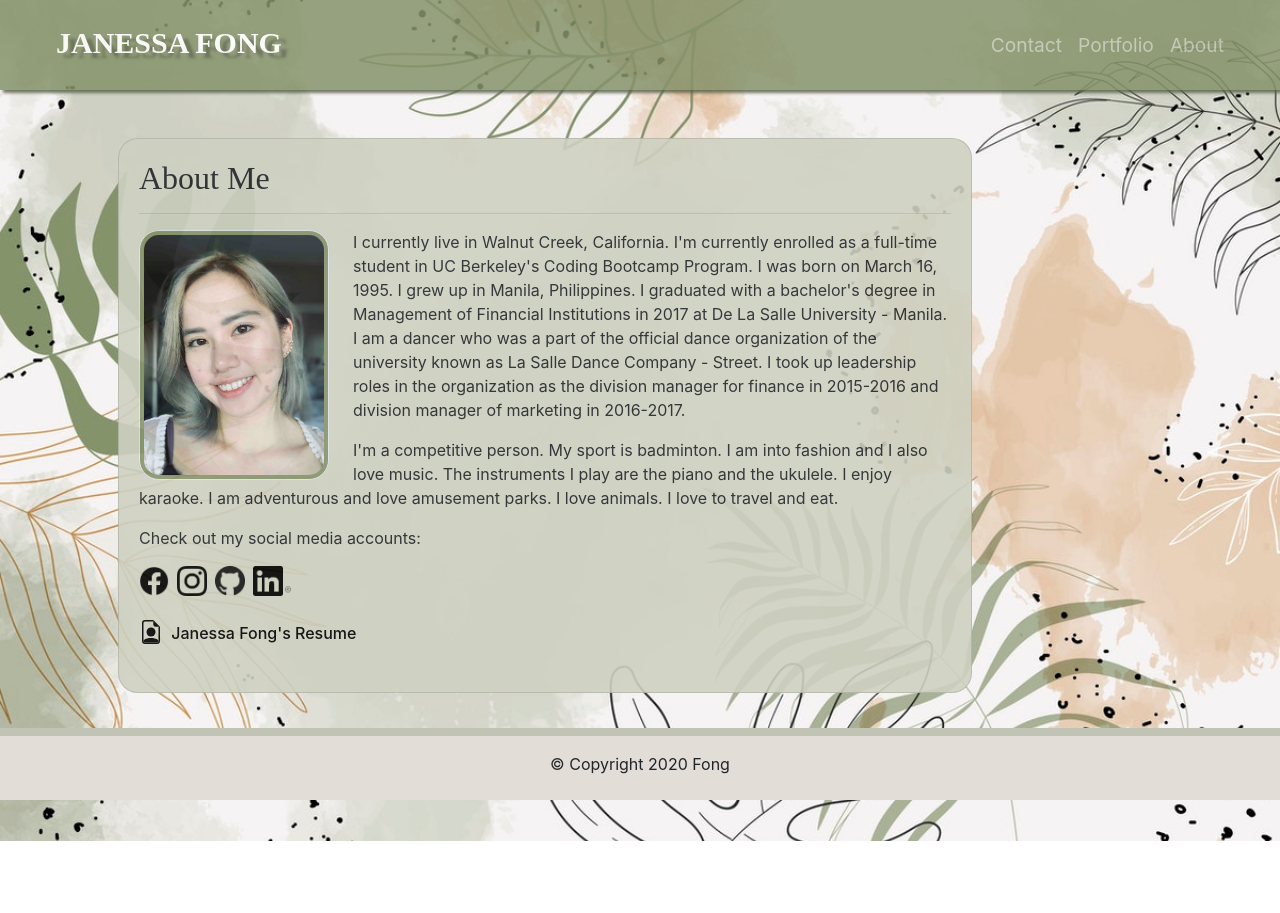
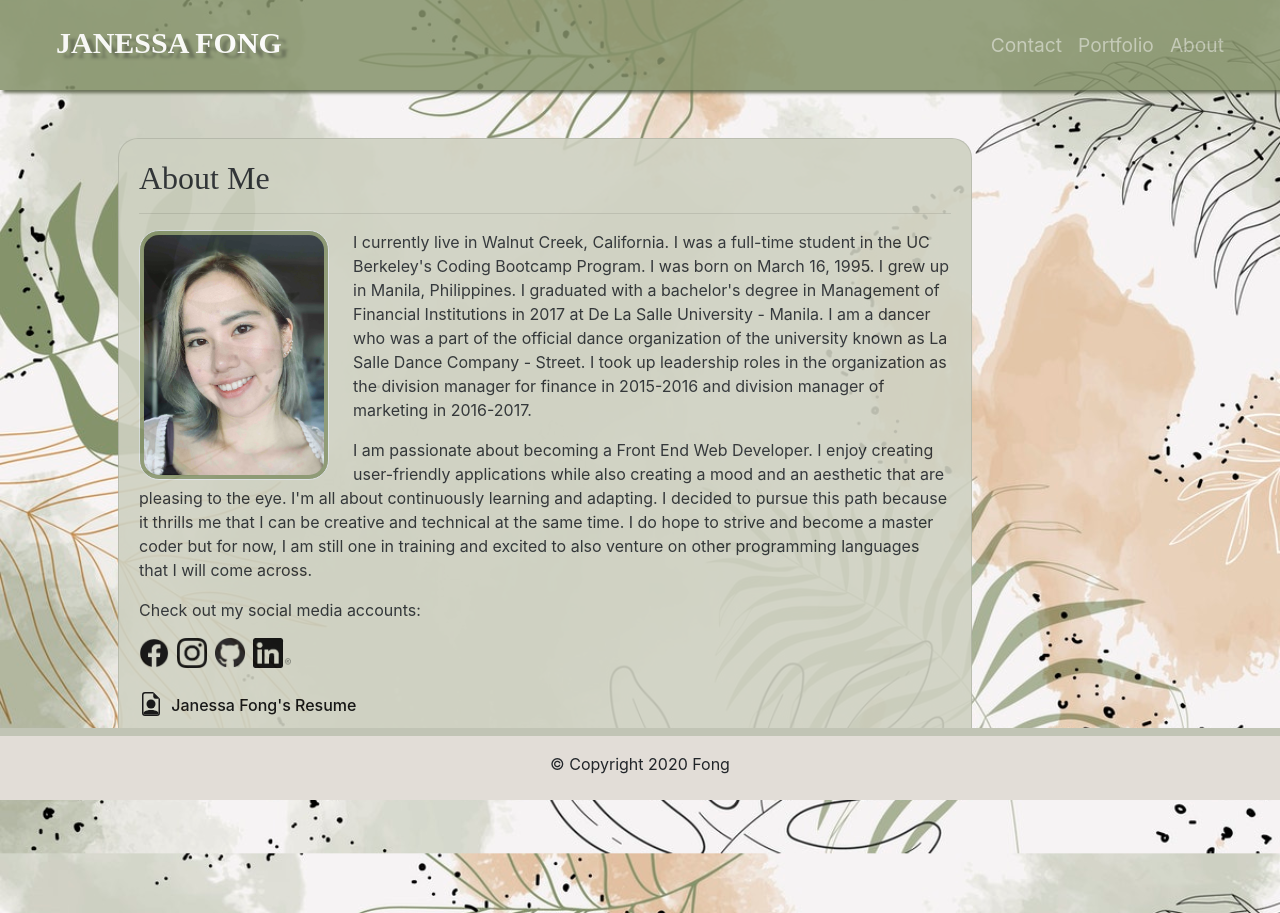
Before and after one commit to janessaref/react-to-my-portfolio, a React (Create React App) app: page / in a window 1280 px wide. Before the commit the page ends 841 px from the top, so only its background shows below. Built offline with nearby package versions, Linux system fonts and the light colour scheme; a web font is replaced by a local one.

Commit message:
edit email address in contact page and bio in about page

```diff
--- a/src/pages/About.js
+++ b/src/pages/About.js
@@ -23,14 +23,17 @@ function About() {
                                 <div className="row">
                                     <div class="col-sm-12 col-md-12 mb-4">
                                         <img src="../../assets/me.jpg" alt="Janessa Fong" className="img-thumbnail float-left mr-4" id="imgMe" />
-                                        <p className="card-text">I currently live in Walnut Creek, California. I'm currently enrolled as a full-time student in UC Berkeley's Coding Bootcamp Program. I was born on March 16, 1995. I grew up in Manila, Philippines. I graduated with a bachelor's
+                                        <p className="card-text">I currently live in Walnut Creek, California. I was a full-time student in the UC Berkeley's Coding Bootcamp Program. I was born on March 16, 1995. I grew up in Manila, Philippines. I graduated with a bachelor's
                                             degree in Management of Financial Institutions in 2017 at De La Salle University - Manila. I am a dancer who was a part of the official dance organization of the university known as La Salle Dance Company - Street.
                                             I took up leadership roles in the organization as the division manager for finance in 2015-2016 and division manager of marketing in 2016-2017.
                                         </p>
 
-                                        <p className="card-text">I'm a competitive person. My sport is badminton. I am into fashion and I also love music. The instruments I play are the piano and the ukulele. I enjoy karaoke. I am adventurous and love amusement parks. I love animals.
+                                        <p className="card-text">I am passionate about becoming a Front End Web Developer. I enjoy creating user-friendly applications while also creating a mood and an aesthetic that are pleasing to the eye. I'm all about continuously learning and adapting. I decided to pursue this path because it thrills me that I can be creative and technical at the same time. I do hope to strive and become a master coder but for now, I am still one in training and excited to also venture on other programming languages that I will come across.
+                                        </p>
+
+                                        {/* <p className="card-text">I'm a competitive person. My sport is badminton. I am into fashion and I also love music. The instruments I play are the piano and the ukulele. I enjoy karaoke. I am adventurous and love amusement parks. I love animals.
                                             I love to travel and eat.
-                                        </p>
+                                        </p> */}
 
                                         <p className="card-text">Check out my social media accounts:</p>
 
--- a/src/pages/Contact.js
+++ b/src/pages/Contact.js
@@ -51,7 +51,7 @@ function Contact() {
                                             <path fill-rule="evenodd " d="M8.47 1.318a1 1 0 0 0-.94 0l-6 3.2A1 1 0 0 0 1 5.4v.818l5.724 3.465L8 8.917l1.276.766L15 6.218V5.4a1 1 0 0 0-.53-.882l-6-3.2zM15 7.388l-4.754 2.877L15 13.117v-5.73zm-.035 6.874L8 10.083l-6.965
                                             4.18A1 1 0 0 0 2 15h12a1 1 0 0 0 .965-.738zM1 13.117l4.754-2.852L1 7.387v5.73zM7.059.435a2 2 0 0 1 1.882 0l6 3.2A2 2 0 0 1 16 5.4V14a2 2 0 0 1-2 2H2a2 2 0 0 1-2-2V5.4a2 2 0 0 1 1.059-1.765l6-3.2z "/>
                                             </svg>
-                                            <a href="mailto:janessarefong@gmail.com " className="ml-2 contactInfo">Email Me</a>
+                                            <a href="mailto:janessarefong@gmail.com " className="ml-2 contactInfo">janessarefong@gmail.com</a>
                                             <strong className="ml-1">|</strong>
                                         </div>
                                     </div>
```
